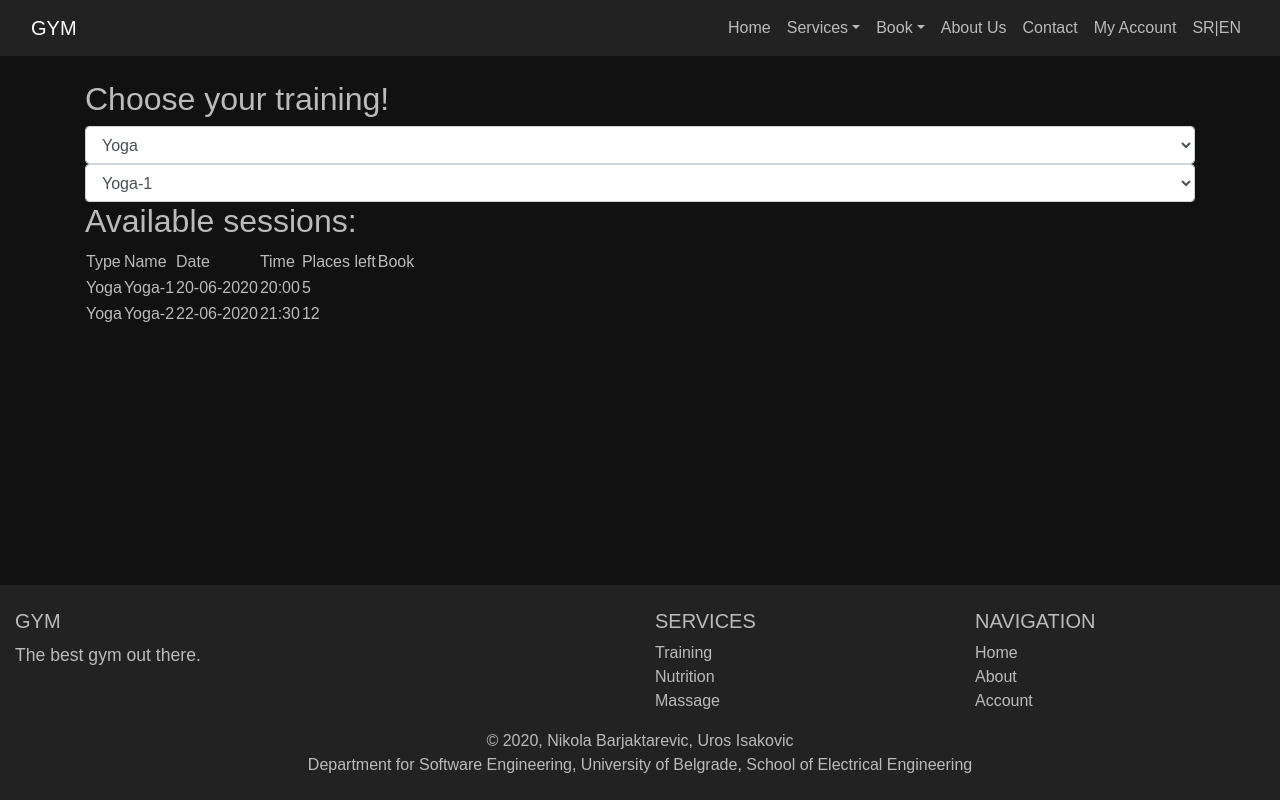
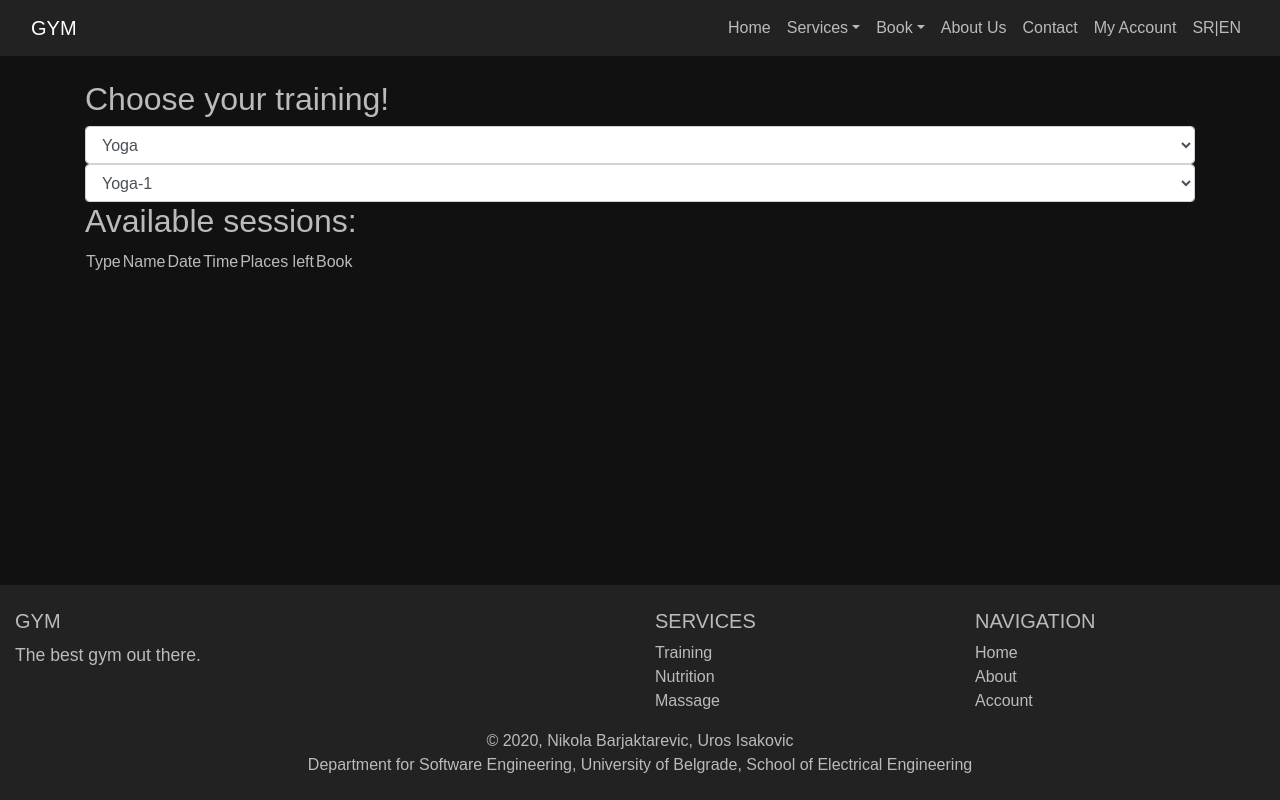
Before and after one commit to urosisakovic/fitness-center, a Vue app: page /book/training in a window 1280 px wide. Built offline with nearby package versions, Linux system fonts and the light colour scheme.

Commit message:
Started building book training page

```diff
--- a/src/assets/content/en/book/training.json
+++ b/src/assets/content/en/book/training.json
@@ -1,39 +1,85 @@
 {
     "title": "Book a training",
     "text": "It is a long established fact that a reader will be distracted by the readable content of a page when looking at its layout. The point of using Lorem Ipsum is that it has a more-or-less normal distribution of letters, as opposed to using 'Content here, content here', making it look like readable English. Many desktop publishing packages and web page editors now use Lorem Ipsum as their default model text, and a search for 'lorem ipsum' will uncover many web sites still in their infancy. Various versions have evolved over the years, sometimes by accident, sometimes on purpose (injected humour and the like).",
+    "types": [
+        {
+            "name": "yoga",
+            "subtypes": [
+                "yoga-1",
+                "yoga-2",
+                "yoga-3"
+            ]
+        },
+        {
+            "name": "pilates",
+            "subtypes": [
+                "pilates-1",
+                "pilates-2",
+                "pilates-3"
+            ]
+        },
+        {
+            "name": "cardio",
+            "subtypes": [
+                "cardio-1",
+                "cardio-2",
+                "cardio-3"
+            ]
+        },
+        {
+            "name": "core",
+            "subtypes": [
+                "core-1",
+                "core-2",
+                "core-3"
+            ]
+        }
+    ],
     "trainings": [
         {
             "type": "yoga",
             "trainings": [
                 {
+                    "id": "0",
                     "subtype": "yoga-1",
                     "date": "20-06-2020",
-                    "time": "20:00"
+                    "time": "20:00",
+                    "placesLeft": "5"
                 },
                 {
+                    "id": "1",
                     "subtype": "yoga-1",
                     "date": "20-06-2020",
-                    "time": "20:00"
+                    "time": "20:00",
+                    "placesLeft": "5"
                 },
                 {
+                    "id": "2",
                     "subtype": "yoga-2",
                     "date": "20-06-2020",
-                    "time": "20:00"
+                    "time": "20:00",
+                    "placesLeft": "5"
                 },
                 {
+                    "id": "3",
                     "subtype": "yoga-2",
                     "date": "20-06-2020",
-                    "time": "20:00"
+                    "time": "20:00",
+                    "placesLeft": "5"
                 },
                 {
+                    "id": "4",
                     "subtype": "yoga-3",
                     "date": "20-06-2020",
-                    "time": "20:00"
+                    "time": "20:00",
+                    "placesLeft": "5"
                 },
                 {
+                    "id": "5",
                     "subtype": "yoga-3",
                     "date": "20-06-2020",
-                    "time": "20:00"
+                    "time": "20:00",
+                    "placesLeft": "5"
                 }
             ]
         },
@@ -42,34 +88,46 @@
             "type": "pilates",
             "trainings": [
                 {
+                    "id": "0",
                     "subtype": "pilates-1",
                     "date": "20-06-2020",
-                    "time": "20:00"
+                    "time": "20:00",
+                    "placesLeft": "5"
                 },
                 {
+                    "id": "1",
                     "subtype": "pilates-1",
                     "date": "20-06-2020",
-                    "time": "20:00"
+                    "time": "20:00",
+                    "placesLeft": "5"
                 },
                 {
+                    "id": "2",
                     "subtype": "pilates-2",
                     "date": "20-06-2020",
-                    "time": "20:00"
+                    "time": "20:00",
+                    "placesLeft": "5"
                 },
                 {
+                    "id": "3",
                     "subtype": "pilates-2",
                     "date": "20-06-2020",
-                    "time": "20:00"
+                    "time": "20:00",
+                    "placesLeft": "5"
                 },
                 {
+                    "id": "4",
                     "subtype": "pilates-3",
                     "date": "20-06-2020",
-                    "time": "20:00"
+                    "time": "20:00",
+                    "placesLeft": "5"
                 },
                 {
+                    "id": "5",
                     "subtype": "pilates-3",
                     "date": "20-06-2020",
-                    "time": "20:00"
+                    "time": "20:00",
+                    "placesLeft": "5"
                 }
             ]
         },
@@ -78,34 +136,46 @@
             "type": "core",
             "trainings": [
                 {
+                    "id": "0",
                     "subtype": "core-1",
                     "date": "20-06-2020",
-                    "time": "20:00"
+                    "time": "20:00",
+                    "placesLeft": "5"
                 },
                 {
+                    "id": "1",
                     "subtype": "core-1",
                     "date": "20-06-2020",
-                    "time": "20:00"
+                    "time": "20:00",
+                    "placesLeft": "5"
                 },
                 {
+                    "id": "2",
                     "subtype": "core-2",
                     "date": "20-06-2020",
-                    "time": "20:00"
+                    "time": "20:00",
+                    "placesLeft": "5"
                 },
                 {
+                    "id": "3",
                     "subtype": "core-2",
                     "date": "20-06-2020",
-                    "time": "20:00"
+                    "time": "20:00",
+                    "placesLeft": "5"
                 },
                 {
+                    "id": "4",
                     "subtype": "core-3",
                     "date": "20-06-2020",
-                    "time": "20:00"
+                    "time": "20:00",
+                    "placesLeft": "5"
                 },
                 {
+                    "id": "5",
                     "subtype": "core-3",
                     "date": "20-06-2020",
-                    "time": "20:00"
+                    "time": "20:00",
+                    "placesLeft": "5"
                 }
             ]
         },
@@ -114,34 +184,45 @@
             "type": "cardio",
             "trainings": [
                 {
+                    "id": "0",
+                    "subtype": "cardio-1",
+                    "date": "20-06-2020",
+                    "time": "20:00",
+                    "placesLeft": "5"
+                },
+                {
+                    "id": "1",
                     "subtype": "cardio-1",
                     "date": "20-06-2020",
                     "time": "20:00"
                 },
                 {
-                    "subtype": "cardio-1",
+                    "id": "2",
+                    "subtype": "cardio-2",
                     "date": "20-06-2020",
-                    "time": "20:00"
+                    "time": "20:00",
+                    "placesLeft": "5"
                 },
                 {
-                    "subtype": "cardio-2",
+                    "id": "3",
+                    "subtype": "core-2",
                     "date": "20-06-2020",
-                    "time": "20:00"
+                    "time": "20:00",
+                    "placesLeft": "5"
                 },
                 {
-                    "subtype": "core-2",
+                    "id": "4",
+                    "subtype": "cardio-3",
                     "date": "20-06-2020",
-                    "time": "20:00"
+                    "time": "20:00",
+                    "placesLeft": "5"
                 },
                 {
+                    "id": "5",
                     "subtype": "cardio-3",
                     "date": "20-06-2020",
-                    "time": "20:00"
-                },
-                {
-                    "subtype": "cardio-3",
-                    "date": "20-06-2020",
-                    "time": "20:00"
+                    "time": "20:00",
+                    "placesLeft": "5"
                 }
             ]
         }
--- a/src/components/book/Training.vue
+++ b/src/components/book/Training.vue
@@ -2,12 +2,17 @@
   <div class="container">
     <h2> Choose your training! </h2>
 
-    <select class="form-control">
-      <option>Yoga</option>
+    <select id="dd-type-select" class="form-control" v-on:change="refreshTable()">
+      <option value="yoga">Yoga</option>
+      <option value="pilates">Pilates</option>
+      <option value="core">Core</option>
+      <option value="cardio">Cardio</option>
     </select>
 
-    <select class="form-control">
-      <option>Yoga-1</option>
+    <select id="dd-sub-type-select" class="form-control">
+      <option value="yoga">Yoga-1</option>
+      <option value="yoga">Yoga-2</option>
+      <option value="yoga">Yoga-3</option>
     </select>
 
     <h2> Available sessions: </h2>
@@ -24,7 +29,7 @@
       </thead>
 
       <tbody>
-        <tr v-for="training in trainings" :key="training.id">
+        <tr v-for="training in curr_trainings" :key="training.id">
           <td> {{ training.type }} </td>
           <td> {{ training.subtype }}</td>
           <td> {{ training.date }} </td>
@@ -42,23 +47,26 @@
 export default {
   data() {
     return {
-      "trainings": [
+      trainings: [
         {
-          "id": "0",
-          "type": "Yoga",
-          "subtype": "Yoga-1",
-          "date": "20-06-2020",
-          "time": "20:00",
-          "placesLeft": 5
+          id: "0",
+          type: "Yoga",
+          subtype: "Yoga-1",
+          date: "20-06-2020",
+          time: "20:00",
+          placesLeft: 5
         },
         {
-          "id": "1",
-          "type": "Yoga",
-          "subtype": "Yoga-2",
-          "date": "22-06-2020",
-          "time": "21:30",
-          "placesLeft": 12
+          id: "1",
+          type: "Pilates",
+          subtype: "Yoga-2",
+          date: "22-06-2020",
+          time: "21:30",
+          placesLeft: 12
         }
+      ],
+      curr_trainings: [
+
       ]
     }
   },
@@ -69,7 +77,29 @@ export default {
   },
   methods: {
     refreshTable: function() {
-        return "Yoga"
+      console.log("refreshTable");
+
+      var typeSelectField = document.getElementById("dd-type-select");
+      //var subTypeSelectField = document.getElementById("dd-sub-type-select");
+
+      var type = typeSelectField.options[typeSelectField.selectedIndex].text;
+
+      for (var i = 0; i < this.content.trainings.length; i++) {
+        if (type.toLowerCase() == this.content.trainings[i].name.toLowerCase()) {
+
+
+          break;
+        }
+      }
+
+      this.curr_trainings.length = 0;
+      for (i = 0; i < this.content.trainings.length; i++) {
+        if (this.content.trainings[i].type.toLowerCase() == type.toLowerCase()) {
+          console.log("EQUAL");
+          for (var j = 0; j < this.content.trainings[i].trainings.length; j++)
+            this.curr_trainings.push(this.content.trainings[i].trainings[j]);
+        }
+      }
     }
   }
 }
```
